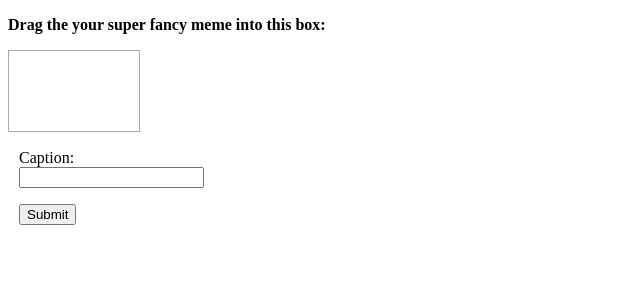
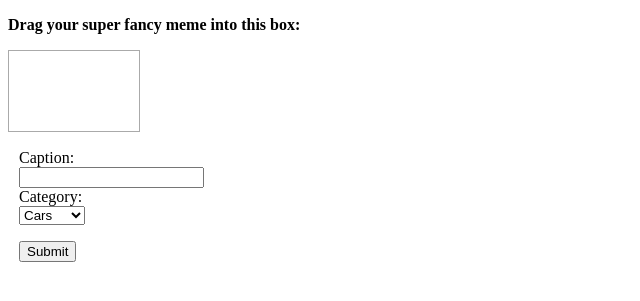
Before and after one commit to alexgeu/meme-project, a Django app: template memeProject/templates/uploading.html in a window 1280 px wide. Shown: the top 301 px of the page, without its empty margins (0-640 px from the left). Run offline with Django 3.2, Linux system fonts and the light colour scheme; the template is opened without the code that fills it, so the values that code supplies are empty.

Commit message:
update upload

```diff
--- a/memeProject/templates/base.html
+++ b/memeProject/templates/base.html
@@ -6,8 +6,6 @@
 <body>
     {% include 'final_nav_bar.html' %}
     <br>
-    {% include 'uploading.html'%}
-    <br>
     {% block mainContent %}
         will be replaced
     {% endblock %}
--- a/memeProject/templates/home.html
+++ b/memeProject/templates/home.html
@@ -2,7 +2,8 @@
 
 {% block mainContent %}
 
-<h1>Hello World using a template</h1>
+<h1>Newsfeed</h1> <br>
+<h2>Scroll through our latest memes</h2>
 
 {{ name }}
 <br>
--- a/memeProject/templates/uploading.html
+++ b/memeProject/templates/uploading.html
@@ -17,7 +17,7 @@
 
 <body>
     <form>
-        <p><b>Drag the your super fancy meme into this box:</b></p>
+        <p><b>Drag your super fancy meme into this box:</b></p>
         <div id="box" ondrop="drop(event)" ondragover="allowDrop(event)">
             <script>
             function allowDrop(ev)
@@ -39,6 +39,12 @@
             </script><br><br><br><br><p></p>
         <label for="imgCaption">Caption:</label><br>
         <input type="text" id="imgCaption" name="imgCaption"><br>
+        <label for="imgCategory">Category:</label><br>
+        <select id="category"
+            <option value="animals">Animals</option>
+            <option value="cars">Cars</option>
+            <option value="corona">Corona</option>
+            </select><br>
         <p></p><input type="submit" value="Submit">
     </form>
 </body>
```
